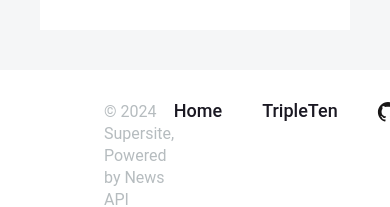
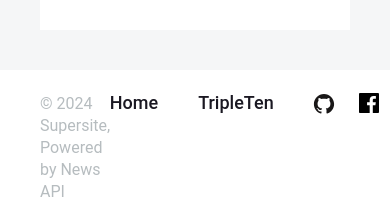
Before and after one commit to MarcoFernstaedt/news_explorer_frontend, a React (Vite) app: page / in a window 390 px wide. Shown: the part 1058-1265 px from the top of the page. Built offline with nearby package versions, Linux system fonts and the light colour scheme.

Commit message:
style tablet screen size 760px

```diff
--- a/src/components/Footer/Footer.css
+++ b/src/components/Footer/Footer.css
@@ -3,7 +3,8 @@
   justify-content: space-between;
   align-items: center;
   height: 90px;
-  padding: 28px 104px 26px;
+  /* height: 100%; */
+  padding: 26px 104px 25px;
   background-color: #fff;
 }
 
@@ -55,7 +56,15 @@
   list-style: none;
 }
 
-@media (mad-width: 360px) {
+@media screen and (max-width: 760px) {
+  .footer {
+    height: 64px;
+    padding-left: 40px;
+    padding-right: 40px;
+  }
+}
+
+@media (mad-width: 320px) {
   .footer {
     height: 64px;
     padding: auto 24px;
```
